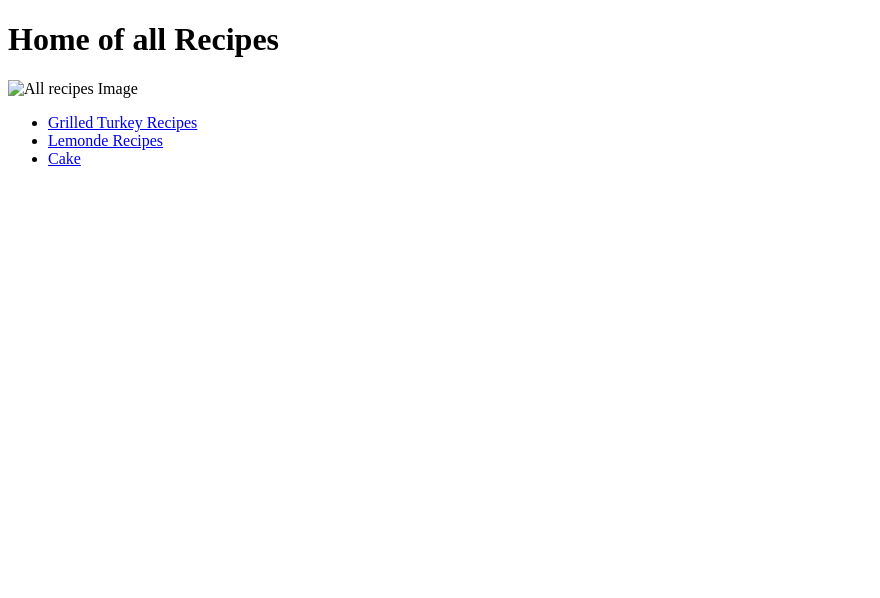
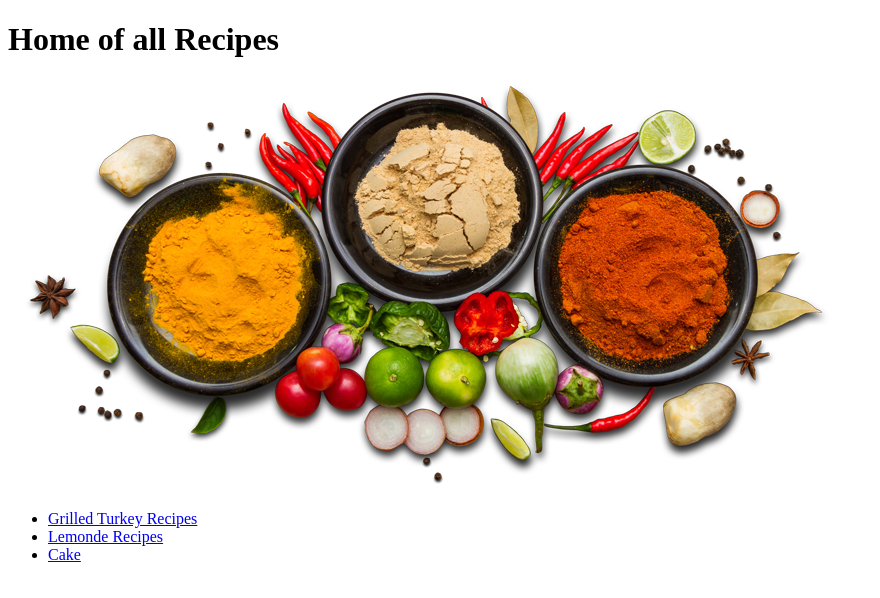
Before and after one commit to Almils/odin-recipes, a plain HTML site: page index.html in a window 1280 px wide. Shown: the whole page, without its empty margins (0-880 px from the left). Drawn offline with Linux system fonts and the light colour scheme; the site is published under a folder, as on GitHub Pages, so addresses that start at the root find nothing.

Commit message:
Fix: fix a bug that prevented allrecipes1.png from displaying on my the github site

```diff
--- a/index.html
+++ b/index.html
@@ -7,7 +7,7 @@
 </head>
 <body>
     <h1>Home of all Recipes</h1>
-    <img src="/images/allrecipes1.png" alt="All recipes Image">
+    <img src="./images/allrecipes1.png" alt="All recipes Image">
     <ul>
         <li><a href="./recipes/grilled-turkey.html"> Grilled Turkey Recipes </a></li>
 
```
